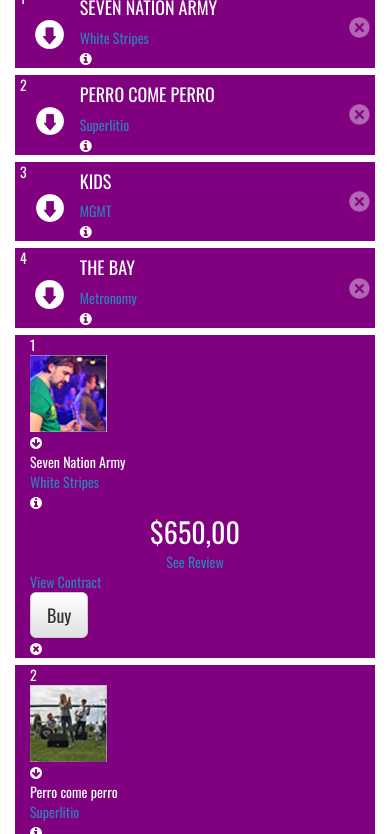
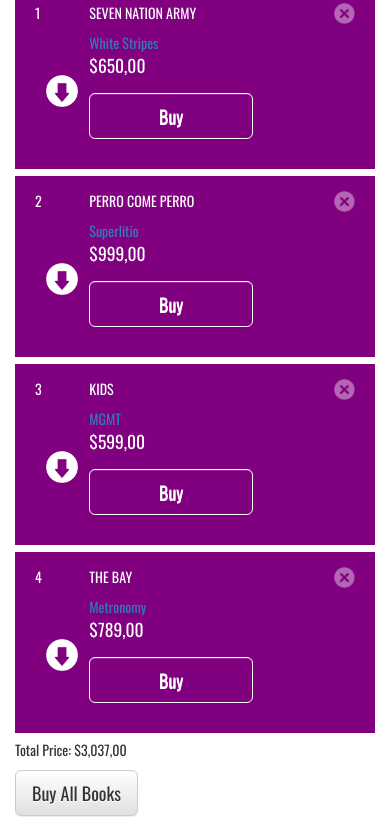
Before and after one commit to mowbell/rokk3rlabs-fed-test, a website: page index.html in a window 390 px wide. Shown: the part 195-1029 px from the top of the page. Drawn offline with nearby package versions, Linux system fonts and the light colour scheme; some packages are replaced by stand-ins of ours.

Commit message:
Lists Markup responsive

```diff
--- a/css/main.css
+++ b/css/main.css
@@ -70,8 +70,78 @@
 	object-fit:cover;
 }
 
+.remove-item-col{
+	vertical-align: middle;
+}
+
+.items-details-to-buy{
+	display: table;
+	table-layout: fixed;
+	width: 100%;
+}
+
+.items-details-to-buy > div{
+	display: table-cell;
+	float:none;
+}
+
+.item-price-col{
+	text-align: center;
+}
+
+.item-price-col span{
+	font-size: 1.25em;
+}
+
+.item-btn-buy-col{
+	padding: 0;
+}
+
+.item-contract-col{
+	text-align: center;
+}
+
+.total-completed-price{
+	color:white;
+	background: black;
+}
+
+
+.remove-item-btn{
+	background: url(../images/Button-Close.png) no-repeat center center;
+	background-size: 1.5em;
+	display: block;
+	text-indent: -9999px;
+	min-height: 1.5em;
+	min-width: 1.5em;
+	overflow: hidden;
+}
+
+.download-item-btn{
+	background: url(../images/Button-Download.png) no-repeat center center;
+	background-size: contain;
+	display: block;
+	text-indent: -9999px;
+	width: 60%;
+	height: 60%;
+	margin-left: 20%;
+}
+
+.btn-buy{
+	background: none;
+	border: 1px solid white;
+	color: white;
+	width: 100%;
+	text-align: center;
+}
+
+
 
 @media (max-width: 767px){
+	.book-item{
+		padding: 15px;
+	}
+
 	.item-details-column{
 		vertical-align: top;
 	}
@@ -101,46 +171,38 @@
 		height: 60%;
 	}
 
+
+	.remove-item-col{
+		vertical-align: top;
+	}
+
+	.item-price-col{
+		text-align: left;
+		font-size: 1em;
+	}
+
+	.items-details-to-buy{
+		display: block;
+	}
+
+	.items-details-to-buy > div{
+		display: block
+	}
+
+	.item-btn-buy-col{
+		padding: 15px;
+	}
+	.btn-buy{
+		width: 80%;
+		text-overflow:ellipsis;
+		overflow: hidden;
+	}
+
 }
 
 
 .valign-center{
 	vertical-align: middle;
-}
-
-
-.item-price-col{
-	text-align: center;
-}
-
-.item-price-col span{
-	font-size: 2em;
-}
-
-.total-completed-price{
-	color:white;
-	background: black;
-}
-
-
-.remove-item-btn{
-	background: url(../images/Button-Close.png) no-repeat center center;
-	background-size: 1.5em;
-	display: block;
-	text-indent: -9999px;
-	min-height: 1.5em;
-	min-width: 1.5em;
-	overflow: hidden;
-}
-
-.download-item-btn{
-	background: url(../images/Button-Download.png) no-repeat center center;
-	background-size: contain;
-	display: block;
-	text-indent: -9999px;
-	width: 60%;
-	height: 60%;
-	margin-left: 20%;
 }
 
 
--- a/views/home.html
+++ b/views/home.html
@@ -15,54 +15,29 @@
 			</div>
 		</div>
 		<div class="col-xs-9 item-details-column">
-			<h4>{{item.getTitle() | uppercase}}</h4>
-			<a href="#">{{item.getArtist()}}</a>
-			<div><i class="fa fa-info-circle" aria-hidden="true"></i></div>
-		</div>
-		<div class="col-xs-1 item-details-column valign-center">
-			<a class="remove-item-btn" href="#" alt="Remove">Remove</a>
-		</div>
-	</div>
-
-	<div class="row book-item" ng-repeat="item in items | filter:{added:false, removed:false}">
-		<div class="col-sm-2">
-			<div class="row">
-				<div class="col-sm-1">
-					{{$index + 1}}
+			<div class="row items-details-to-buy">
+				<div class="col-sm-4">
+					<p>{{item.getTitle() | uppercase}}</p>
+					<a href="#">{{item.getArtist()}}</a>
+					<div class="hidden-xs"><i class="fa fa-info-circle" aria-hidden="true"></i></div>
 				</div>
-				<div class="col-sm-5">
-					<img  ng-src="{{item.getImage()}}">
+				<div class="col-sm-2 item-price-col valign-center">
+					<span>{{item.getPrice() | bookPriceFltr}}</span>
+					<br/>
+					<a href="#" class="hidden-xs">See Review</a>
 				</div>
-				<div class="col-sm-4">
-					<i class="fa fa-arrow-circle-down" aria-hidden="true"></i>
+				<div class="col-sm-2 hidden-xs">
+				</div>
+				<div class="item-contract-col col-sm-2 valign-center hidden-xs">
+					<a href="#">View Contract</a>
+				</div>
+				<div class="item-btn-buy-col col-sm-2 valign-center">
+					<button type="button" ng-click="buyBook(item);" class="btn-buy btn btn-default btn-lg">Buy</button>
 				</div>
 			</div>
 		</div>
-		<div class="col-sm-4">
-			<div>{{item.getTitle()}}</div>
-			<a href="#">{{item.getArtist()}}</a>
-			<div>
-				<i class="fa fa-info-circle" aria-hidden="true"></i>
-			</div>
-
-		</div>
-		<div class="item-price-col col-sm-2">
-			<span>{{item.getPrice() | bookPriceFltr}}</span>
-			<br/>
-			<a href="#">See Review</a>
-		</div>
-		<div class="col-sm-1">
-			<a href="#">View Contract</a>
-		</div>
-		<div class="col-sm-3">
-			<div class="row">
-				<div class="col-sm-8">
-					<button type="button" ng-click="buyBook(item);" class="btn btn-default btn-lg">Buy</button>
-				</div>
-				<div class="col-sm-4">
-					<i class="fa fa-times-circle" ng-click="removeBook(item)" aria-hidden="true"></i>
-				</div>
-			</div>
+		<div class="remove-item-col col-xs-1 item-details-column">
+			<a class="remove-item-btn" href="#" ng-click="removeBook(item)" alt="Remove">Remove</a>
 		</div>
 	</div>
 	<div class="row">
```
